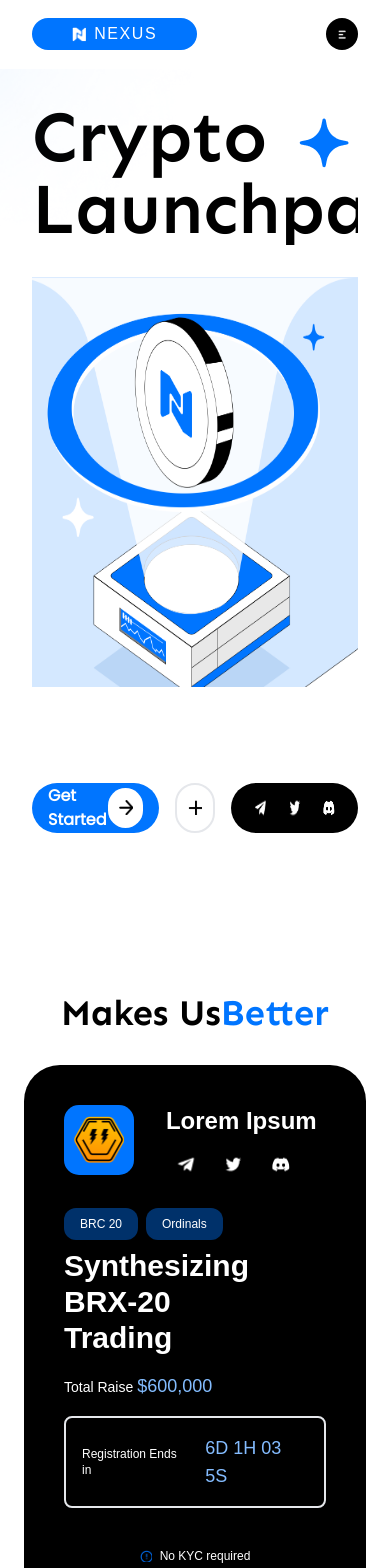
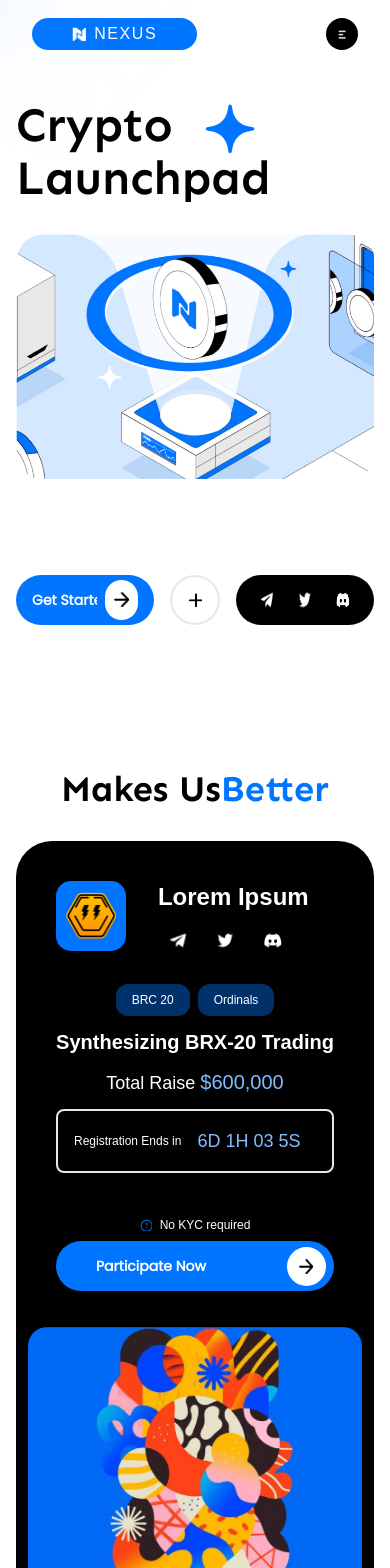
Before and after one commit to SagarPradhan613/vercelnexusdapp, a Next.js app: page / in a window 390 px wide. Shown: the top 1568 px of the page. Built offline with nearby package versions, Linux system fonts and the light colour scheme; a web font is replaced by a local one.

Commit message:
making changes for responsivness

```diff
--- a/app/components/Featured/index.tsx
+++ b/app/components/Featured/index.tsx
@@ -18,13 +18,13 @@ import FEATURED_LEFT_RINGS_CENTER from "@/assets/featured_left_rings_center.png"
 
 export const Featured = () => {
     return (
-        <section className="w-full relative py-8">
+        <section className="w-full overflow-hidden relative py-4">
 
             <Image src={FEATURED_LEFT_RINGS} alt="Featured Left Rings" className="hidden lg:block absolute top-20 -left-72 w-[800px] h-[800px]" />
             <Image src={FEATURED_LEFT_RINGS_CENTER} alt="Featured Left Rings Center" className="hidden lg:block absolute top-[356px] -left-4 z-50 w-[250px] h-[250px]" />
             <Image src={FEATURED_RIGHT_RINGS} alt="Featured Right Rings" className="hidden lg:block absolute top-12 -right-72 w-[800px] h-[800px]" />
 
-            <h1 className={`text-center hidden lg:block ${Sen.className} my-8 font-bold text-7xl`}>
+            <h1 className={`text-center overflow-hidden hidden lg:block ${Sen.className} my-8 font-bold text-7xl`}>
                 Featured
                 <span style={{
                     color: BLUE
@@ -43,20 +43,20 @@ export const Featured = () => {
                 </span>
             </h1>
 
-            <div className="flex items-center justify-center px-6 lg:px-0 w-full">
+            <div className="flex items-center justify-center px-4 lg:px-0 w-full">
 
                 <div className="bg-black h-full w-full lg:max-w-[1000px] z-10 rounded-[36px] p-2 flex flex-col lg:flex-row justify-between">
 
-                    <div className="w-full flex-col p-8 h-full text-white">
+                    <div className="w-full h-full flex-col p-8 text-white">
 
-                        <div className=" flex items-start space-x-8 justify-start">
+                        <div className="flex items-start space-x-8 justify-start">
                             <div style={{
                                 backgroundColor: BLUE
-                            }} className="w-[69.95px] flex items-center justify-center rounded-[15px] h-[69.95px]">
+                            }} className="min-w-[69.95px] flex items-center justify-center rounded-[15px] min-h-[69.95px]">
                                 <Image src={FEATURED_ARTYFACT} alt="Featured Artyfact" className="w-[50.95px] h-[50.95px]" />
                             </div>
 
-                            <div className="space-y-2">
+                            <div className="space-y-2 w-full">
                                 <h1 className={`text-2xl font-semibold ${ReadexProMedium.className}`}>Lorem Ipsum</h1>
                                 <div className="flex items-center space-x-2">
                                     <Image src={TELEGRAM_ICON} alt="Telegram Icon" className="w-[39.71px] h-[39.71px]" />
@@ -66,7 +66,7 @@ export const Featured = () => {
                             </div>
                         </div>
 
-                        <div className="flex space-x-2 py-2 mt-4">
+                        <div className="flex space-x-2 py-2 mt-4 w-full items-center justify-center lg:justify-start">
                             <div className="rounded-[12px] px-4 py-2 bg-[#00316A]">
                                 <h1 className={`text-xs ${ReadexProMedium.className}`}>BRC 20</h1>
                             </div>
@@ -75,16 +75,16 @@ export const Featured = () => {
                             </div>
                         </div>
 
-                        <h1 className={`text-3xl font-semibold ${ReadexProMedium.className}`}>
-                            Synthesizing BRX-20 <br />
+                        <h1 className={`text-xl lg:text-3xl lg:text-start py-1 text-center font-semibold ${ReadexProMedium.className}`}>
+                            Synthesizing BRX-20 <br className="hidden lg:block"/>
                             Trading
                         </h1>
 
-                        <h1 className="text-sm py-4">
-                            Total Raise <span className="text-[#83BCFE] text-lg">$600,000</span>
+                        <h1 className="text-lg lg:text-lg lg:text-start py-2 text-center ">
+                            Total Raise <span className="text-[#83BCFE] text-xl">$600,000</span>
                         </h1>
 
-                        <div>
+                        <div className="py-1">
                             <div>
                                 <div className="flex items-center justify-start space-x-4 border-2 rounded-[8px] py-4 px-4">
                                     <h1 className="text-xs">
@@ -116,8 +116,8 @@ export const Featured = () => {
                         </div>
 
                     </div>
-                    <div>
-                        <Image src={FEATURED_RIGHT_BANNER} alt="Featured Right Banner" className="w-full lg:max-w-[600px] h-full" />
+                    <div className="p-1 lg:p-0">
+                        <Image src={FEATURED_RIGHT_BANNER} alt="Featured Right Banner" className="w-full max-w-[1200px] rounded-[19px] h-full" />
                     </div>
 
                 </div>
--- a/app/components/Landing/index.tsx
+++ b/app/components/Landing/index.tsx
@@ -4,8 +4,8 @@ import Image from 'next/image'
 import { Inter, Poppins, ReadexProBold, Sen } from '@/app/fonts'
 import { BLUE } from '@/app/constants'
 
-import ELLIPSE_TOP_LEFT from '@/assets/ellipse_top_left.png'
 import LANDING_BANNER from '@/assets/landing_banner.png'
+import LANDING_BANNER_MOBILE from '@/assets/landing_banner_mobile.png'
 import NEXUS_LOGO from '@/assets/nexus_logo.png'
 import STAR_ICON from '@/assets/star_icon.png'
 import ARROW_LEFT_ICON from '@/assets/arrow_left_icon.png'
@@ -16,10 +16,9 @@ import DISCROD_ICON from '@/assets/discord_icon.png'
 
 export const Landing: React.FC = () => {
     return (
-        <section className='relative py-8'>
-            <Image src={ELLIPSE_TOP_LEFT} alt="Ellipse Top Left" className=' absolute -top-36 -left-36' />
+        <section className='py-8'>
 
-            <div className='flex flex-col lg:flex-row w-full px-8 lg:px-28 justify-center'>
+            <div className='flex flex-col lg:flex-row w-full px-4 lg:px-28 justify-center'>
 
                 <div className='flex flex-col w-full items-start'>
 
@@ -30,7 +29,7 @@ export const Landing: React.FC = () => {
                         </div>
                     </div>
 
-                    <h1 className={`text-7xl font-semibold ${Sen.className} `}>
+                    <h1 className={`text-5xl overflow-hidden w-full lg:text-7xl font-semibold ${Sen.className} `}>
                         Crypto
                         <Image src={STAR_ICON} alt="Star Icon" className='inline mx-8' />
                         <br />
@@ -40,7 +39,7 @@ export const Landing: React.FC = () => {
                     <div className='hidden lg:flex items-start space-x-4 my-16'>
                         <div style={{
                             backgroundColor: BLUE,
-                        }} className='w-[184.92px] h-[50px] rounded-[36px] px-4 text-white flex items-center justify-center'>
+                        }} className='w-full h-[50px] rounded-[36px] px-4 text-white flex items-center justify-center'>
                             <h1 className={`${Poppins.className} w-full text-base font-semibold`}>Get Started</h1>
                             <div className='bg-white rounded-full w-[53.82px] h-[39.82px] flex items-center justify-center'>
                                 <Image src={ARROW_LEFT_ICON} alt="Arrow Left Icon" className='w-[14.16px] h-[14.56px]' />
@@ -58,25 +57,26 @@ export const Landing: React.FC = () => {
                 </div>
 
                 <div className='flex flex-col w-full items-center my-8 lg:my-0 lg:items-end'>
-                    <Image src={LANDING_BANNER} alt="Landing Banner" className='w-full px-12 lg:px-0 min-w-[617px] min-h-[410px]' />
+                    <Image src={LANDING_BANNER} alt="Landing Banner" className=' w-full  hidden lg:block' />
+                    <Image src={LANDING_BANNER_MOBILE} alt="Landing Banner Mobile" className=' w-full lg:px-0 lg:hidden' />
                 </div>
 
-                <div className='flex lg:hidden items-start space-x-4 my-16'>
+                <div className='flex lg:hidden  items-center justify-center space-x-4 my-16'>
 
                     <div style={{
                         backgroundColor: BLUE,
-                    }} className='w-full h-[50px] rounded-[36px] px-4 text-white flex items-center justify-center'>
-                        <h1 className={`${Poppins.className} w-full text-base font-semibold`}>Get Started</h1>
+                    }} className='w-full space-x-2 max-w-[350px] h-[50px] rounded-[36px] px-4 text-white flex items-center justify-center'>
+                        <h1 className={`${Poppins.className} w-full text-sm inline-block whitespace-nowrap font-semibold`}>Get Started</h1>
                         <div className='bg-white rounded-full w-[53.82px] h-[39.82px] flex items-center justify-center'>
                             <Image src={ARROW_LEFT_ICON} alt="Arrow Left Icon" className='w-[14.16px] h-[14.56px]' />
                         </div>
                     </div>
 
-                    <div className='w-[50px] h-[50px] bg-white border-2 rounded-[36px] px-4 text-white flex items-center justify-center'>
-                        <Image src={PLUS_ICON} alt="plus Icon" className='min-w-[14.16px] min-h-[14.56px]' />
+                    <div className='min-w-[50px] min-h-[50px] bg-white border-2 rounded-[36px] px-4 text-white flex items-center justify-center'>
+                        <Image src={PLUS_ICON} alt="plus Icon" className='max-w-[14.16px] max-h-[14.56px]' />
                     </div>
 
-                    <div className='w-full h-[50px] rounded-[36px] px-4 text-white bg-black flex items-center justify-center'>
+                    <div className='w-full h-[50px] max-w-[350px] rounded-[36px] px-4 text-white bg-black flex items-center justify-center'>
                         <div className="flex items-center space-x-2">
                             <Image src={TELEGRAM_ICON} alt="Telegram Icon" className="w-[42px] h-[42px]" />
                             <Image src={TWITTER_ICON} alt="Twitter Icon" className="w-[42px] h-[42px]" />
--- a/app/components/Navbar/index.tsx
+++ b/app/components/Navbar/index.tsx
@@ -12,6 +12,7 @@ import NOTIFICATION_BELL_ICON from '@/assets/notification_bell_icon.png'
 import HAMBURGER_ICON from '@/assets/hamburger_icon.png'
 import { useEffect, useState } from 'react'
 import { motion } from 'framer-motion'
+
 
 export const Navbar: React.FC = () => {
 
@@ -55,7 +56,9 @@ export const Navbar: React.FC = () => {
                 <div className='bg-black hidden lg:flex lg:w-[50px] lg:h-[48px] w-[32px] h-[32px] rounded-full items-center justify-center'>
                     <Image src={USER_ICON} alt="User Icon" className='w-[15.28px] hidden lg:block h-[19.65px]' />
                 </div>
-                <div onClick={navbarToggle} className='bg-black lg:w-[50px] cursor-pointer flex lg:hidden lg:h-[48px] w-[32px] h-[32px] rounded-full items-center justify-center'>
+                <div onClick={navbarToggle} style={{
+                    zIndex: 1000,
+                }} className='bg-black lg:w-[50px] cursor-pointer flex lg:hidden lg:h-[48px] w-[32px] h-[32px] rounded-full items-center justify-center'>
                     <Image src={HAMBURGER_ICON} alt="Hamburger Icon" className='w-[8.76px] h-[8.73px]' />
                 </div>
                 <div className='bg-black hidden lg:flex w-[50px] h-[48px] rounded-full items-center justify-center'>
@@ -82,7 +85,7 @@ const NavbarMobile = () => {
             animate={{ y: 0 }}
             exit={{ y: '-100%' }}
             transition={{ duration: 0.5, type: 'tween' }}
-            className='fixed top-[70px] text-white flex lg:hidden left-0 w-screen h-screen bg-white z-50 flex-col items-center justify-start py-16'>
+            className='fixed top-0 text-white flex lg:hidden left-0 w-screen h-screen bg-white z-50 flex-col items-center justify-start py-16'>
             <ul className='w-full space-y-8 px-16 py-8 flex flex-col h-full justify-between'>
                 <div className='space-y-8'>
                     <li className='w-full'>
--- a/app/globals.css
+++ b/app/globals.css
@@ -10,6 +10,3 @@
   user-select: none;
   overflow-x: hidden;
 }
-
-body {
-}
--- a/app/page.tsx
+++ b/app/page.tsx
@@ -6,9 +6,15 @@ import { Landing } from "./components/Landing"
 import { Upcoming } from "./components/Upcoming"
 import { AnimatePresence } from 'framer-motion'
 
+import ELLIPSE_TOP_LEFT from '@/assets/ellipse_top_left.png'
+import Image from 'next/image'
+
 export default function Home() {
   return (
     <AnimatePresence mode="wait">
+
+      <Image src={ELLIPSE_TOP_LEFT} alt="Ellipse Top Left" className='absolute -top-36 -left-36' />
+
       <Landing />
       <Featured />
       <Upcoming />
```
Also changed, not shown: app/components/CompletedSales/index.tsx (+7 -7 lines), app/components/Upcoming/index.tsx (+6 -6 lines), assets/landing_banner_mobile.png (added).
